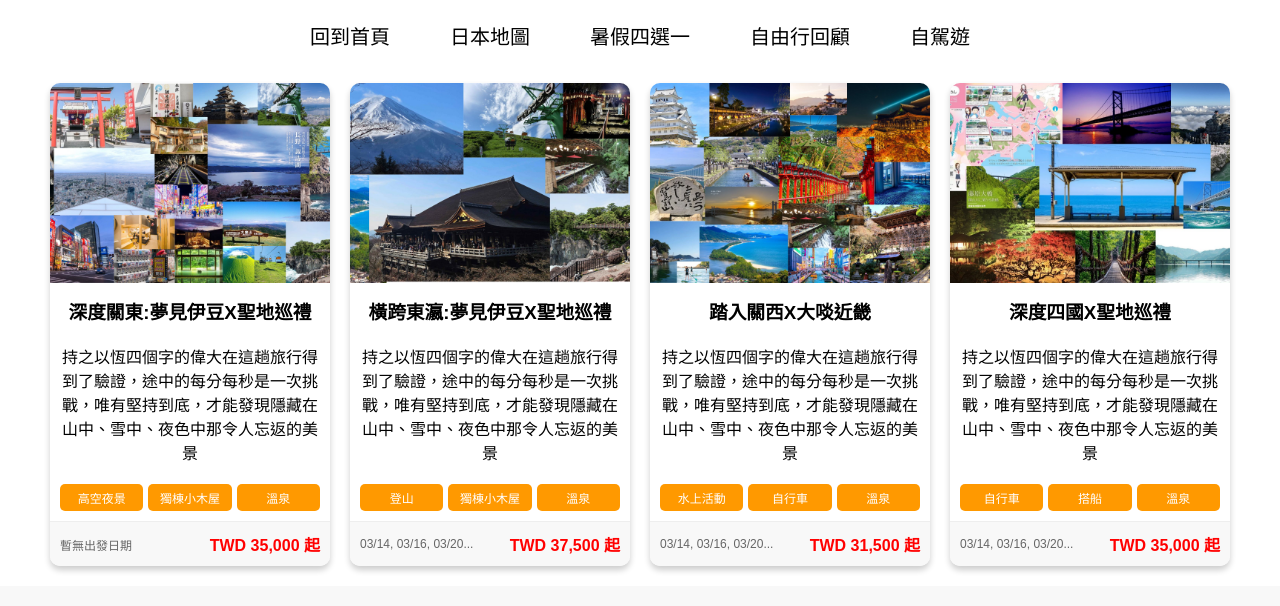
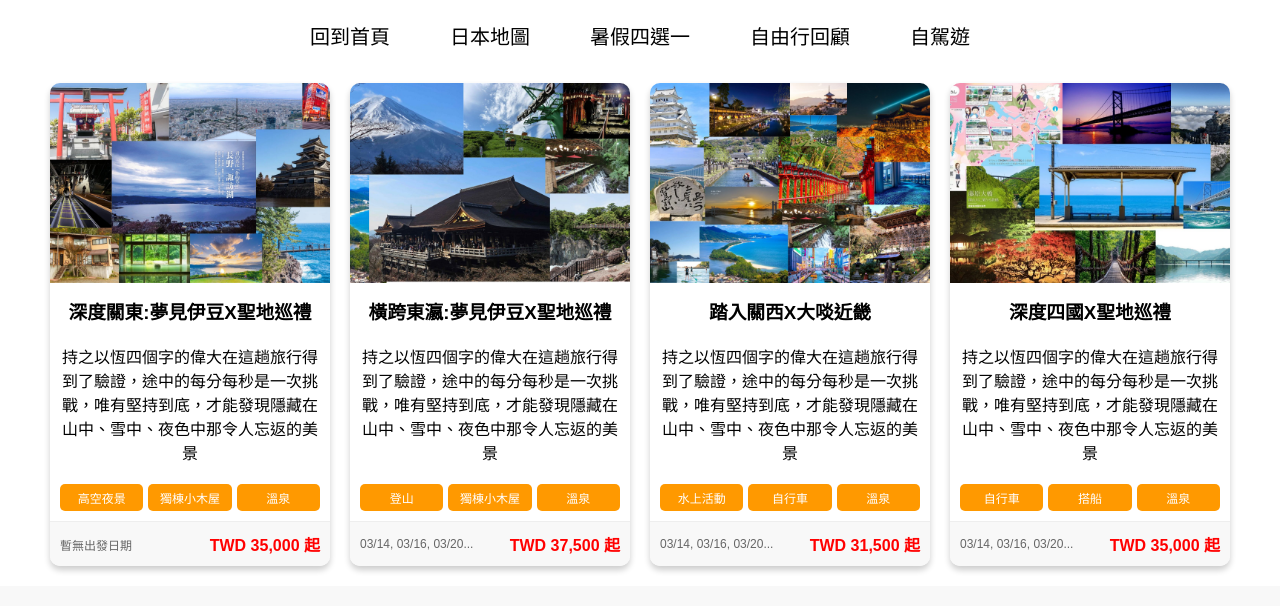
Before and after one commit to wangg20206/xiang-xiang-travel-agency, a plain HTML site: page choose_one.html in a window 1280 px wide. Shown: the part 73-679 px from the top of the page. Drawn offline with Linux system fonts and the light colour scheme.

Commit message:
Update choose_one.html

```diff
--- a/choose_one.html
+++ b/choose_one.html
@@ -94,7 +94,7 @@
     <div id="header-container"></div>
     <div class="news-container">
         <div class="news-card" data-href="關東伊豆深度旅遊.html">
-            <img src="main_TO.jpg" alt="觀光景點">
+            <img src="main_C_TO.jpg" alt="觀光景點">
             <h3>深度關東:夢見伊豆X聖地巡禮</h3>
             <p>持之以恆四個字的偉大在這趟旅行得到了驗證，途中的每分每秒是一次挑戰，唯有堅持到底，才能發現隱藏在山中、雪中、夜色中那令人忘返的美景</p>
             <div class="card-buttons">
```
